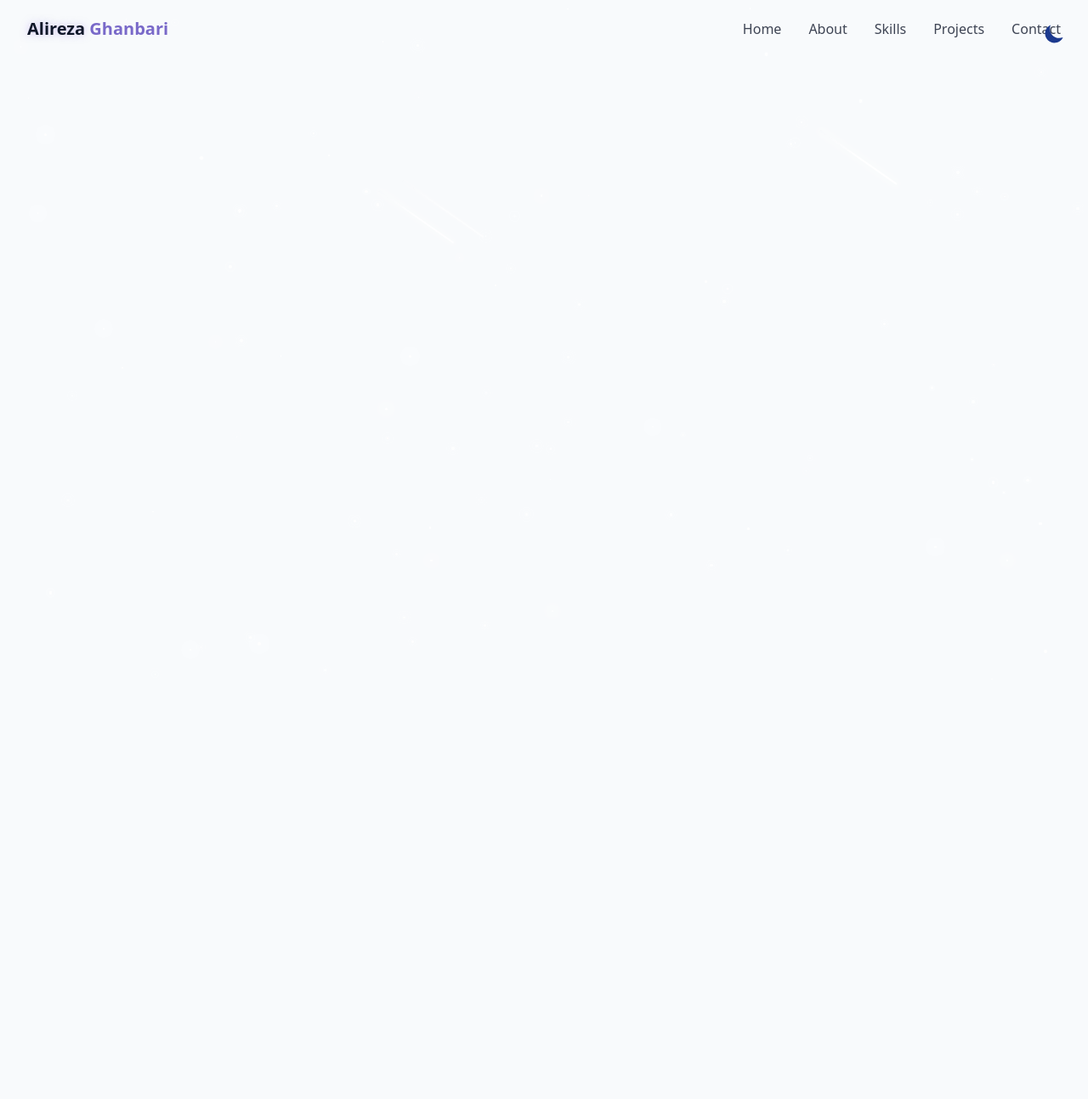
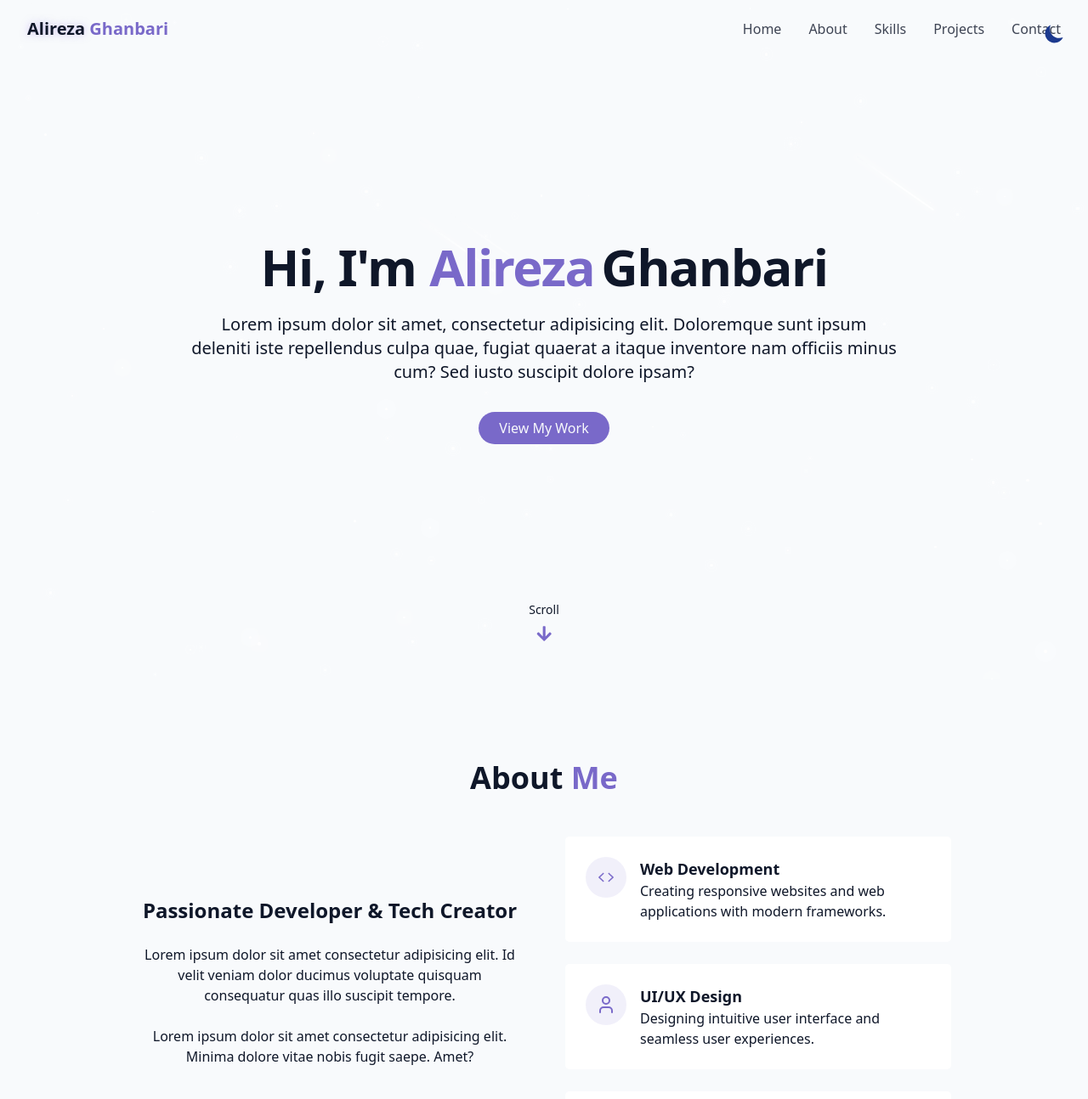
Before and after one commit to Alireza-ghanbari/space-portfolio, a React (Vite) app: page / in a window 1280 px wide. Shown: the top 1294 px of the page at 85% size. Before the commit the page ends 800 px from the top, so only its background shows below. Built offline with nearby package versions, Linux system fonts and the light colour scheme.

Commit message:
add some sections

```diff
--- /dev/null
+++ b/src/Components/AboutSection.jsx
@@ -0,0 +1,90 @@
+import { CiUser } from "react-icons/ci";
+import { IoIosCode } from "react-icons/io";
+import { LuBriefcase, LuUser } from "react-icons/lu";
+
+export default function AboutSection() {
+  return (
+    <section id="about" className="py-24 px-4 relative">
+      <div className="container mx-auto max-w-5xl">
+        <h2 className="text-3xl md:text-4xl font-bold mb-12 text-center">
+          About <span className="text-primary">Me</span>
+        </h2>
+
+        <div className="grid grid-cols-1 md:grid-cols-2 gap-12 items-center">
+          <div className="space-y-6">
+            <h3 className="text-2xl font-semibold">
+              Passionate Developer & Tech Creator
+            </h3>
+            <p className="text-forground">
+              Lorem ipsum dolor sit amet consectetur adipisicing elit. Id velit
+              veniam dolor ducimus voluptate quisquam consequatur quas illo
+              suscipit tempore.
+            </p>
+
+            <p className="text-forground">
+              Lorem ipsum dolor sit amet consectetur adipisicing elit. Minima
+              dolore vitae nobis fugit saepe. Amet?
+            </p>
+
+            <div className="flex flex-col sm:flex-row gap-4 pt-4 justify-center">
+              <a href="#contact" className="cosmic-button hover:scale-100">
+                Get In Touch
+              </a>
+              <a
+                href="#"
+                className="px-6 py-2 rounded-full border border-primary text-primary hover:bg-primary/10 transition-colors duration-300"
+              >
+                See My CV
+              </a>
+            </div>
+          </div>
+
+          <div className="grid grid-cols-1 gap-6">
+            <div className="gradient-border p-6 card-hover">
+              <div className="flex items-start gap-4">
+                <div className="p-3 rounded-full bg-primary/10">
+                  <IoIosCode className="h-6 w-6 text-primary" />
+                </div>
+                <div className="text-start">
+                  <h4 className="font-semibold text-lg">Web Development</h4>
+                  <p className="text-forground">
+                    Creating responsive websites and web applications with
+                    modern frameworks.
+                  </p>
+                </div>
+              </div>
+            </div>
+            <div className="gradient-border p-6 card-hover">
+              <div className="flex items-start gap-4">
+                <div className="p-3 rounded-full bg-primary/10">
+                  <LuUser className="h-6 w-6 text-primary" />
+                </div>
+                <div className="text-start">
+                  <h4 className="font-semibold text-lg">UI/UX Design</h4>
+                  <p className="text-forground">
+                    Designing intuitive user interface and seamless user
+                    experiences.
+                  </p>
+                </div>
+              </div>
+            </div>
+            <div className="gradient-border p-6 card-hover">
+              <div className="flex items-start gap-4">
+                <div className="p-3 rounded-full bg-primary/10">
+                  <LuBriefcase className="h-6 w-6 text-primary" />
+                </div>
+                <div className="text-start">
+                  <h4 className="font-semibold text-lg">Project Management</h4>
+                  <p className="text-forground">
+                    leading projects from conception to completion with agile
+                    methodologies.
+                  </p>
+                </div>
+              </div>
+            </div>
+          </div>
+        </div>
+      </div>
+    </section>
+  );
+}
--- /dev/null
+++ b/src/Components/HeroSection.jsx
@@ -0,0 +1,42 @@
+import { FaArrowDown } from "react-icons/fa";
+
+export default function HeroSection() {
+  return (
+    <section
+      id="hero"
+      className="relative min-h-screen flex flex-col items-center justify-center px-4"
+    >
+      <div className="container max-w-4xl mx-auto text-center z-10">
+        <div className="space-y-6">
+          <h1 className="text-4xl md:text-6xl font-bold tracking-tight">
+            <span className="opacity-0 animate-fade-in">Hi, I'm</span>
+            <span className="text-primary ml-4 opacity-0 animate-fade-in-delay-1">
+              Alireza
+            </span>
+            <span className="ml-2 opacity-0 animate-fade-in-delay-2">
+              Ghanbari
+            </span>
+          </h1>
+
+          <p className="text-lg md:text-xl text-forground mx-auto opacity-0 animate-fade-in-delay-3">
+            Lorem ipsum dolor sit amet, consectetur adipisicing elit. Doloremque
+            sunt ipsum deleniti iste repellendus culpa quae, fugiat quaerat a
+            itaque inventore nam officiis minus cum? Sed iusto suscipit dolore
+            ipsam?
+          </p>
+
+          <div className="opacity-0 animate-fade-in-delay-4 pt-4">
+            <a href="#project" className="cosmic-button">
+              View My Work
+            </a>
+          </div>
+        </div>
+      </div>
+
+      <div className="absolute bottom-8 left-1/2 transform -translate-x-1/2 flex flex-col items-center animate-bounce">
+        <span className="text-sm text-forground mb-2">Scroll</span>
+        <FaArrowDown className="h-5 w-5 text-primary" />
+      </div>
+    </section>
+  );
+}
--- /dev/null
+++ b/src/Components/SkillsSection.jsx
@@ -0,0 +1,80 @@
+import { useState } from "react";
+import { cn } from "../lib/utils";
+
+const skills = [
+  // Frontend
+  { name: "HTML/CSS", level: 95, category: "frontend" },
+  { name: "JavaScript", level: 90, category: "frontend" },
+  { name: "TypeScript", level: 35, category: "frontend" },
+  { name: "Next.js", level: 60, category: "frontend" },
+  { name: "React", level: 100, category: "frontend" },
+  { name: "tailwind CSS", level: 90, category: "frontend" },
+  { name: "Material UI", level: 50, category: "frontend" },
+  // Backend
+  { name: "Node.js", level: 85, category: "backend" },
+  { name: "Express", level: 80, category: "backend" },
+  { name: "MongoDB", level: 70, category: "backend" },
+  // Tools & Others
+  { name: "Git/Github", level: 80, category: "tools / Others" },
+  { name: "VS Code", level: 95, category: "tools / Others" },
+  { name: "figma", level: 40, category: "tools / Others" },
+  { name: "C/C++", level: 50, category: "tools / Others" },
+  { name: "Python", level: 40, category: "tools / Others" },
+  { name: "Adobe Premiere/Photoshop", level: 60, category: "tools / Others" },
+];
+
+const categories = ["all", "frontend", "backend", "tools / Others"];
+
+export default function SkillsSection() {
+  const [activeCategory, setActiveCategory] = useState("all");
+  const filterdSkills = skills.filter(
+    (skill) => activeCategory === "all" || skill.category === activeCategory
+  );
+  return (
+    <section id="skills" className="py-24 px-4 relative">
+      <div className="container mx-auto max-w-5xl">
+        <h2 className="text-3xl md:text-4xl font-bold mb-12 text-center">
+          My <span className="text-primary">Skills</span>
+        </h2>
+
+        <div className="flex flex-wrap justify-center gap-4 mb-12">
+          {categories.map((category, key) => (
+            <button
+              key={key}
+              onClick={() => setActiveCategory(category)}
+              className={cn(
+                "px-5 py-2 rounded-full transition-colors duration-300 capitalize cursor-pointer",
+                activeCategory === category
+                  ? "bg-primary text-primary-forground"
+                  : "bg-primary/10 text-forground hover:bg-primary/30"
+              )}
+            >
+              {category}
+            </button>
+          ))}
+        </div>
+
+        <div className="grid grid-cols-1 sm:grid-cols-2 lg:grid-cols-3 gap-6">
+          {filterdSkills.map((skill, key) => (
+            <div key={key} className="bg-card p-6 rounded-lg card-hover">
+              <div className="text-start mb-4">
+                <h3 className="font-semibold text-lg">{skill.name}</h3>
+              </div>
+              <div className="w-full h-2 bg-primary/10 rounded-full overflow-hidden">
+                <div
+                  className="bg-primary h-2 rounded-full origin-left animate-[grow_1.5s_ease-out]"
+                  style={{
+                    width: skill.level + "%",
+                  }}
+                />
+              </div>
+              <div className="text-end mt-1">
+                <span className="text-sm text-forground">{skill.level}%</span>
+              </div>
+            </div>
+          ))}
+        </div>
+      </div>
+    </section>
+  );
+}
--- a/src/Pages/Home.jsx
+++ b/src/Pages/Home.jsx
@@ -1,4 +1,7 @@
+import AboutSection from "../Components/AboutSection";
+import HeroSection from "../Components/HeroSection";
 import Navbar from "../Components/Navbar";
+import SkillsSection from "../Components/SkillsSection";
 import StarBackground from "../Components/StarBackground";
 import ThemeToggle from "../Components/ThemeToggle";
 
@@ -8,6 +11,11 @@
       <ThemeToggle />
       <StarBackground />
       <Navbar />
+      <main>
+        <HeroSection />
+        <AboutSection />
+        <SkillsSection />
+      </main>
     </div>
   );
 }
```
